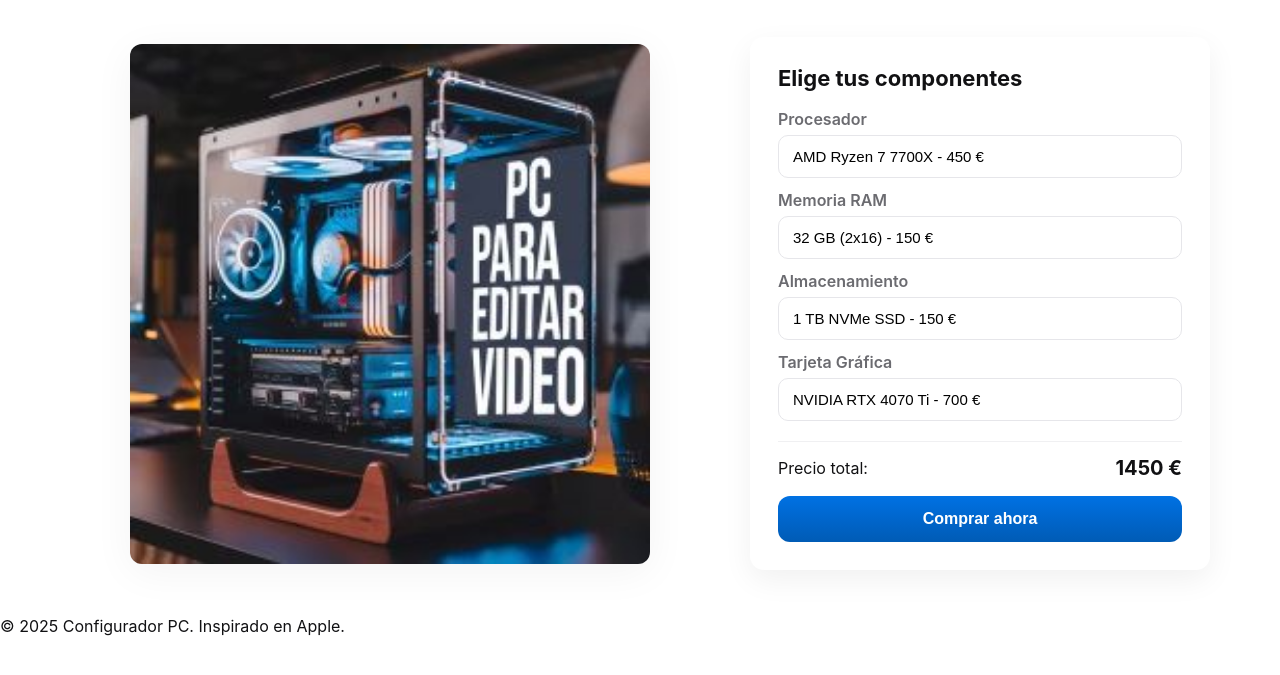
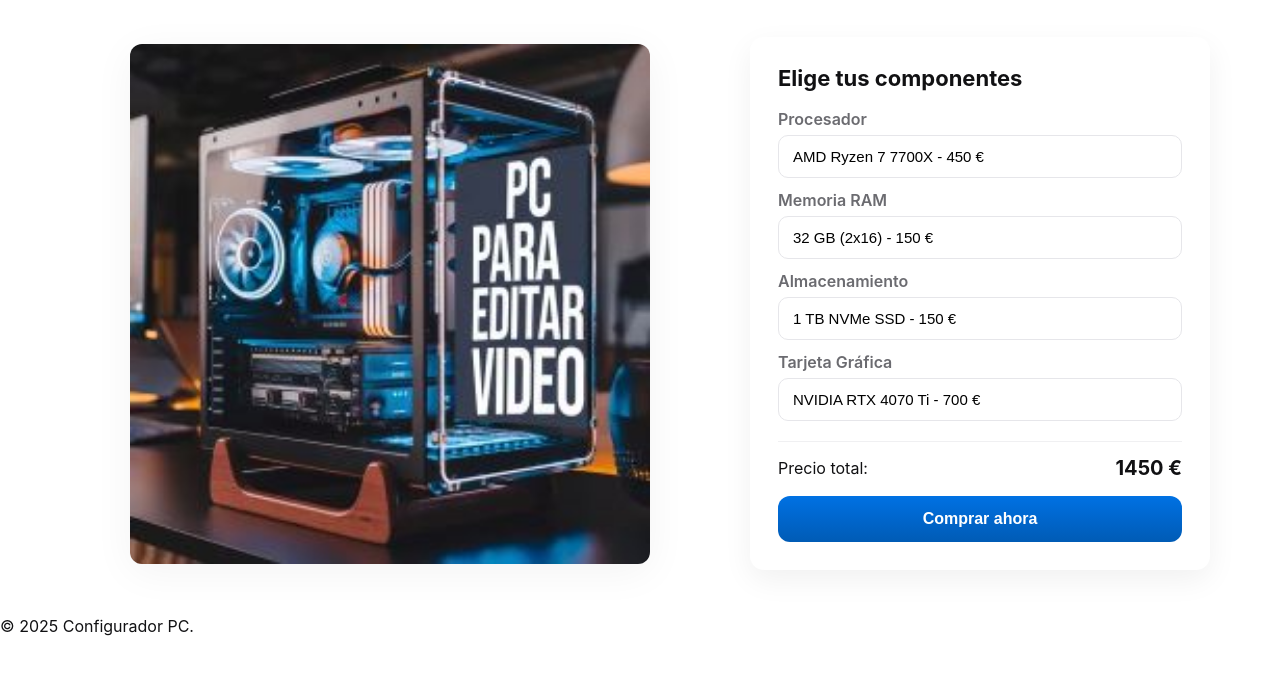
Before and after one commit to daniellopezherrera2021-pixel/danielosky2025, a plain HTML site: page index.html in a window 1280 px wide. Shown: the part 89-764 px from the top of the page. Drawn offline with Linux system fonts and the light colour scheme.

Commit message:
index.html

```diff
--- a/index.html
+++ b/index.html
@@ -57,7 +57,7 @@
   </main>
 
   <footer class="site-footer">
-    <p>© 2025 Configurador PC. Inspirado en Apple.</p>
+    <p>© 2025 Configurador PC.</p>
   </footer>
 
 <script src="script.js"></script>
```
